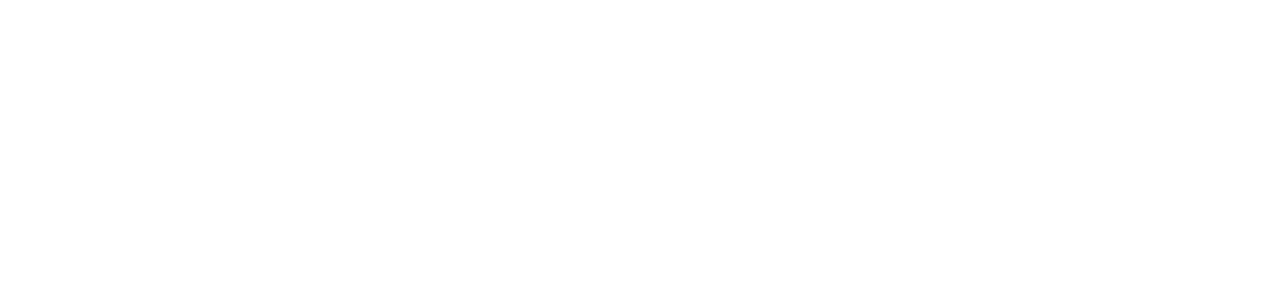
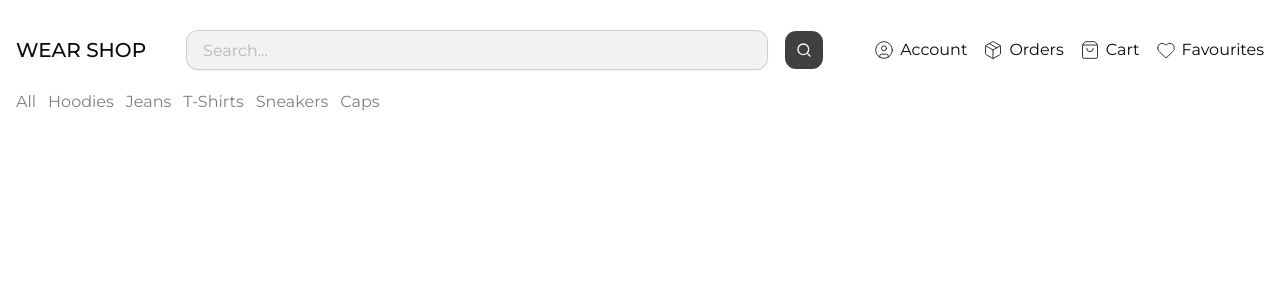
Before and after one commit to wkingsurin/e-comm-WearShop, a Next.js app: page / in a window 1280 px wide. Shown: the top 300 px of the page. Built offline with nearby package versions, Linux system fonts and the light colour scheme.

Commit message:
feat(components): create and render Header component

```diff
--- a/components/header.tsx
+++ b/components/header.tsx
@@ -1,3 +1,54 @@
+import Link from "next/link";
+import Container from "./shared/container";
+import Logo from "./shared/logo";
+import { Input } from "./ui/input";
+import { Search } from "lucide-react";
+import { Button } from "./ui/button";
+import UtilityNav from "./shared/utility-nav";
+
 export default function Header() {
-	return <header></header>;
+	const list: { id: string; text: string }[] = [
+		{ id: "1", text: "All" },
+		{ id: "2", text: "Hoodies" },
+		{ id: "3", text: "Jeans" },
+		{ id: "4", text: "T-Shirts" },
+		{ id: "5", text: "Sneakers" },
+		{ id: "6", text: "Caps" },
+	];
+
+	return (
+		<header className="fixed w-full">
+			<Container>
+				<div className="flex flex-col gap-5 mt-[30px]">
+					<div className="flex justify-between gap-[50px]">
+						<div className="flex items-center gap-10 flex-1">
+							<Logo />
+							<div className="flex gap-4 flex-1">
+								<Input
+									type="text"
+									placeholder="Search..."
+									className="bg-black/5"
+								/>
+								<Button size="icon-lg">
+									<Search className="size-4 stroke-[2px]" />
+								</Button>
+							</div>
+						</div>
+						<UtilityNav />
+					</div>
+					<nav className="flex gap-3 text-black/50">
+						{list.map((item) => (
+							<Link
+								key={item.id}
+								href=""
+								className="hover:text-black transition-brand"
+							>
+								{item.text}
+							</Link>
+						))}
+					</nav>
+				</div>
+			</Container>
+		</header>
+	);
 }
```
